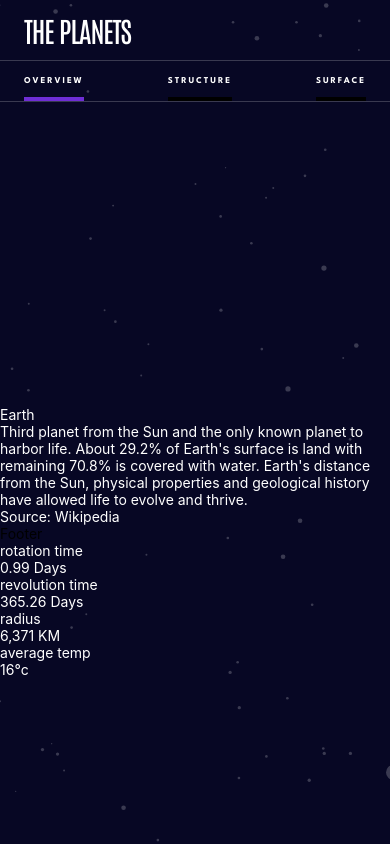
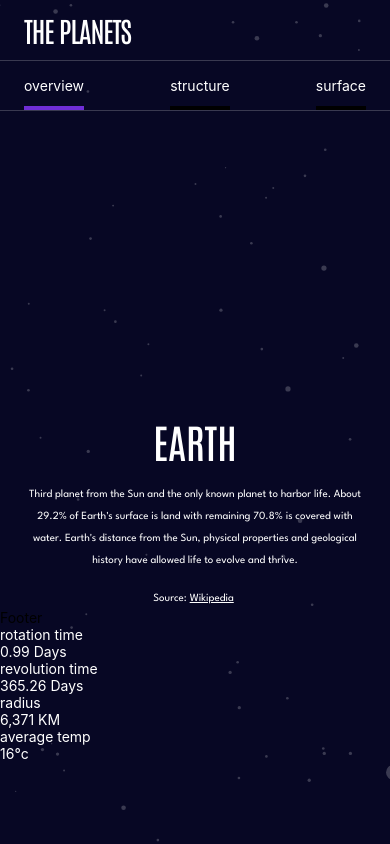
Before and after one commit to javar10/planets-fact-site-app, a React Native app: screen / in a window 390 px wide. Built offline with nearby package versions, Linux system fonts and the light colour scheme.

Commit message:
main content ui

```diff
--- a/App.js
+++ b/App.js
@@ -64,6 +64,7 @@ export default function App() {
                 page={page}
               />
               <MainContent
+                screenSize={screenSize}
                 selectedPlanet={selectedPlanet}
                 page={page}
               />
--- a/src/components/MainContent.js
+++ b/src/components/MainContent.js
@@ -1,19 +1,26 @@
 import { Image, Linking, StyleSheet, Text, View } from 'react-native'
-import React from 'react'
+import { colors, textStyle } from '../theme';
 
-const MainContent = ({ selectedPlanet, page }) => {
+const MainContent = ({ screenSize, selectedPlanet, page }) => {
+  const styles = styleSheet(screenSize);
+
   return (
-    <View>
+    <View style={styles.mainContentContainer}>
       <Text style={styles.headerText}>{selectedPlanet.name}</Text>
       <Text style={styles.bodyText}>{selectedPlanet[page].content}</Text>
 
-      <Text style={styles.sourceText} >Source:
-        <Text style={styles.sourceLink}
-          onPress={() => Linking.openURL(selectedPlanet[page].source)}
-        > {`Wikipedia `}
+      <View style={styles.sourceTextContainer}>
+        <Text style={[styles.bodyText, styles.sourceText]}>
+          Source:
+        </Text>
+        <View style={styles.sourceTextContainer}>
+          <Text style={[styles.bodyText, styles.sourceText, styles.sourceLink]}
+            onPress={() => Linking.openURL(selectedPlanet[page].source)}
+          >Wikipedia
+          </Text>
           <Image source={require('../../assets/icons/icon-source.svg')} />
-        </Text>
-      </Text>
+        </View>
+      </View>
 
     </View>
   )
@@ -21,14 +28,35 @@ const MainContent = ({ selectedPlanet, page }) => {
 
 export default MainContent
 
-const styles = StyleSheet.create({
+const styleSheet = (screenSize) => StyleSheet.create({
+  mainContentContainer: {
+    // height: 235,
+    marginHorizontal: 24,
+    flexDirection: 'column',
+    justifyContent: 'space-between',
+    alignItems: 'center',
+  },
   headerText: {
-    color: 'white',
+    ...textStyle[screenSize].H1,
+    color: colors.white,
+    marginBottom: 16,
   },
   bodyText: {
-    color: 'white',
+    ...textStyle[screenSize].body,
+    color: colors.white,
+    marginBottom: 16,
+    textAlign: 'center',
+  },
+  sourceTextContainer: {
+    flexDirection: 'row',
+    justifyContent: 'center',
+    alignItems: 'center',
   },
   sourceText: {
-    color: 'white',
-  }
+    marginBottom: 0,
+    marginRight: 3,
+  },
+  sourceLink: {
+    textDecorationLine: 'underline',
+  },
 })
--- a/src/theme.js
+++ b/src/theme.js
@@ -14,6 +14,7 @@ export const colors = {
 };
 
 export const textStyle = {
+    laptop: {
         H1: {
             fontFamily: 'Antonio-Medium',
             fontSize: 80,
@@ -46,7 +47,20 @@ export const textStyle = {
             letterSpacing: 1.93,
             textTransform: 'uppercase',
         },
-    H5m: {
+        body: {
+            fontFamily: 'Spartan-Regular',
+            fontSize: 14,
+            lineHeight: 25,
+        },
+    },
+    mobile: {
+        H1: {
+            fontFamily: 'Antonio-Medium',
+            fontSize: 40,
+            letterSpacing: 0,
+            textTransform: 'uppercase',
+        },
+        H5: {
             fontFamily: 'Spartan-Bold',
             fontSize: 9,
             letterSpacing: 1.93,
@@ -54,8 +68,10 @@ export const textStyle = {
         },
         body: {
             fontFamily: 'Spartan-Regular',
-        fontSize: 14,
-        lineHeight: 25,
+            fontSize: 11,
+            lineHeight: 22,
         },
+    }
+
 
 };
```
Lines whose indentation alone changed are shown as unchanged.
